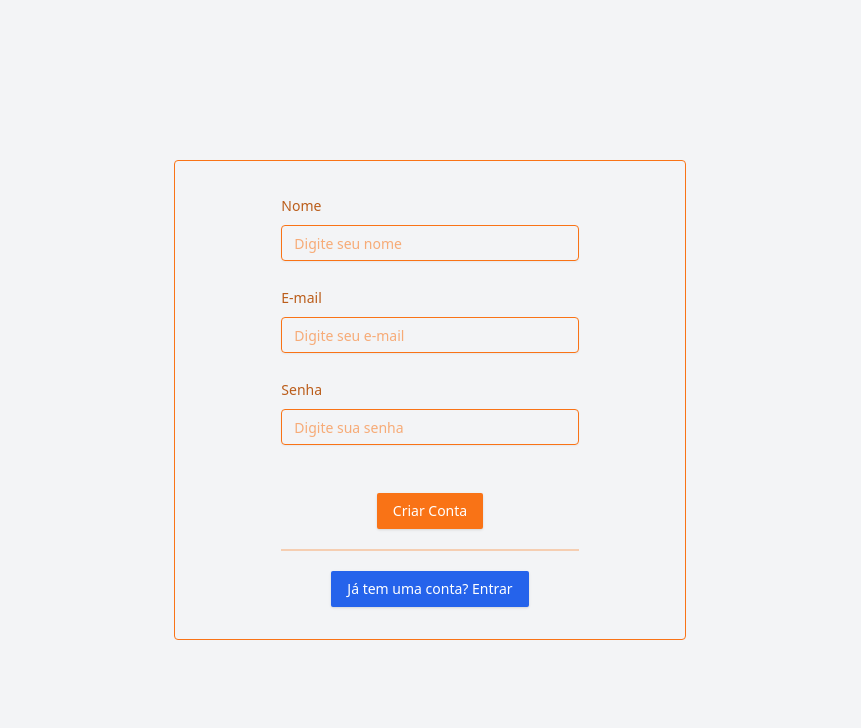
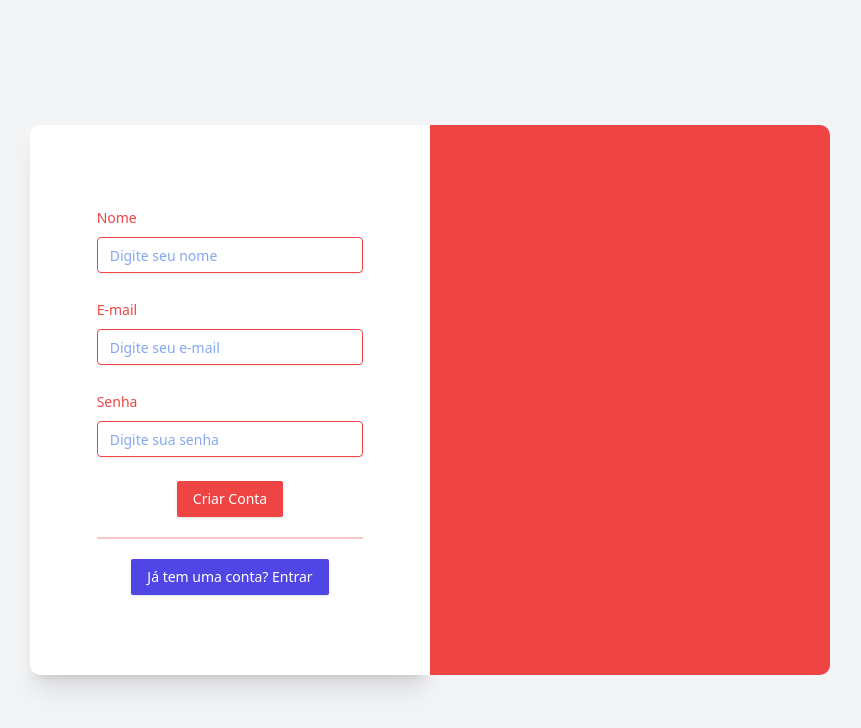
Before and after one commit to thiagodeas/e-commerce, a Next.js app: page /register in a window 1280 px wide. Shown: the top 728 px of the page, without its empty margins (210-1071 px from the left). Built offline with nearby package versions, Linux system fonts and the light colour scheme.

Commit message:
style: refatorando estilos do register form

```diff
--- a/src/components/RegisterForm.tsx
+++ b/src/components/RegisterForm.tsx
@@ -48,7 +48,7 @@ export default function RegisterForm() {
 
   return (
     <div className="w-full h-screen flex items-center justify-center">
-      <div className="flex items-center flex-col justify-center w-2/5 h-auto border rounded-[4px] border-[#f97316] p-8">
+      <div className="flex items-center flex-col justify-center w-[400px] h-[550px] rounded-l-[10px] bg-white shadow-xl">
         <Form {...form}>
           <form onSubmit={form.handleSubmit(onSubmit)} className="w-2/3 space-y-6">
             <FormField
@@ -56,11 +56,11 @@ export default function RegisterForm() {
               name="name"
               render={({ field }) => (
                 <FormItem>
-                  <FormLabel htmlFor="name" className="text-[#bb5d1a]">Nome</FormLabel>
+                  <FormLabel htmlFor="name" className="text-[#EF4444]">Nome</FormLabel>
                   <FormControl>
-                    <Input id="name" type="text" placeholder="Digite seu nome" className=" border-[#f97316] placeholder-[#f9731690]"{...field} />
+                    <Input id="name" type="text" placeholder="Digite seu nome" className=" border-[#EF4444]"{...field} />
                   </FormControl>
-                  <FormMessage className="text-[#bb5d1a]" />
+                  <FormMessage className="text-[#EF4444]" />
                 </FormItem>
               )}
             />
@@ -70,11 +70,11 @@ export default function RegisterForm() {
               name="email"
               render={({ field }) => (
                 <FormItem>
-                  <FormLabel htmlFor="email" className="text-[#bb5d1a]">E-mail</FormLabel>
+                  <FormLabel htmlFor="email" className="text-[#EF4444]">E-mail</FormLabel>
                   <FormControl>
-                    <Input id="email" type="text" placeholder="Digite seu e-mail" className=" border-[#f97316] placeholder-[#f9731690]"{...field} />
+                    <Input id="email" type="text" placeholder="Digite seu e-mail" className=" border-[#EF4444]"{...field} />
                   </FormControl>
-                  <FormMessage className="text-[#bb5d1a]"/>
+                  <FormMessage className="text-[#EF4444]"/>
                 </FormItem>
               )}
             />
@@ -84,29 +84,32 @@ export default function RegisterForm() {
               name="password"
               render={({ field }) => (
                 <FormItem>
-                  <FormLabel htmlFor="password" className="text-[#bb5d1a]">Senha</FormLabel>
+                  <FormLabel htmlFor="password" className="text-[#EF4444]">Senha</FormLabel>
                   <FormControl>
-                    <Input id="password" type="password" placeholder="Digite sua senha" className=" border-[#f97316] placeholder-[#f9731690]"{...field} />
+                    <Input id="password" type="password" placeholder="Digite sua senha" className=" border-[#EF4444]"{...field} />
                   </FormControl>
-                  <FormMessage className="text-[#bb5d1a]"/>
+                  <FormMessage className="text-[#EF4444]"/>
                 </FormItem>
               )}
             />
 
-            <div className="space-y-5 pt-6">
+            <div className="space-y-5">
               <div className="flex items-center justify-center">
-                <Button type="submit" className="bg-[#f97316] hover:bg-[#bb5d1a] transition-all ease-in-out duration-500">Criar Conta</Button>
+                <Button type="submit" className="bg-[#EF4444] hover:bg-[#ef4444ce] transition-all ease-in-out duration-500">Criar Conta</Button>
               </div>
 
-              <div className="w-full h-[2px] border border-[#f97316] opacity-30"></div>
+              <div className="w-full h-[2px] border border-[#EF4444] opacity-30"></div>
 
               <div className="flex items-center justify-center mt-4">
-                <Button type="button" onClick={handleRedirectToLogin} className="bg-[#2563eb] hover:bg-[#1e52c2] transition-all ease-in-out duration-500">Já tem uma conta? Entrar</Button>
+                <Button type="button" onClick={handleRedirectToLogin} className="bg-[#4F46E5] hover:bg-[#6366F1] transition-all ease-in-out duration-500">Já tem uma conta? Entrar</Button>
               </div>
             </div>
           </form>
         </Form>
       </div>
+      <div className="flex items-center flex-col justify-center w-[400px] h-[550px] bg-[#EF4444] rounded-r-[10px]">
+
+      </div>
     </div>
   );
 }
```
